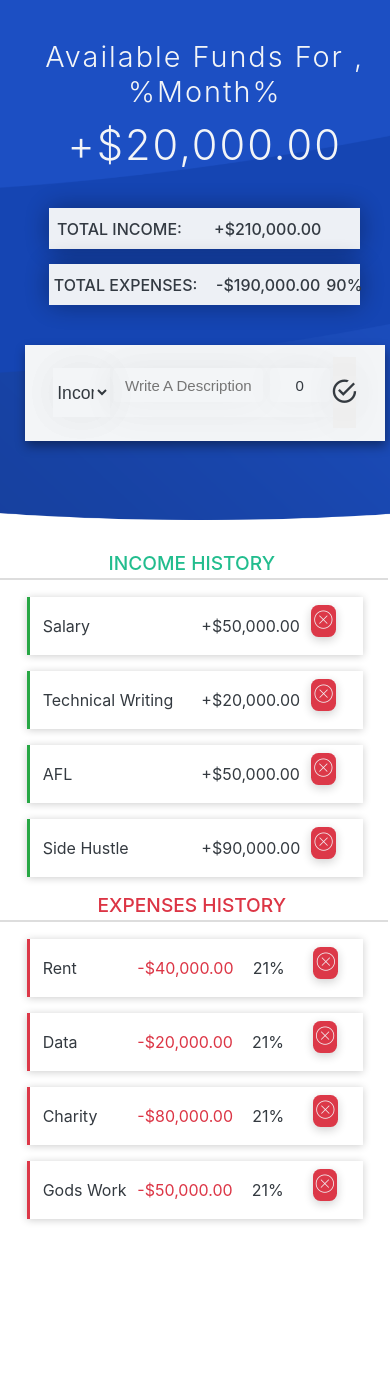
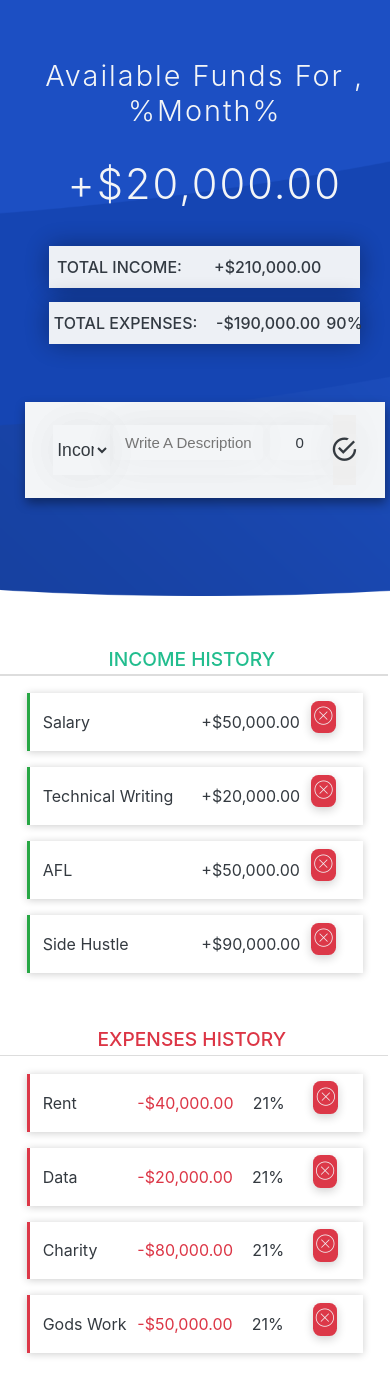
Before and after one commit to victor-cody/MEBA-My-Electronic-Bugetting-App, a React (Create React App) app: page / in a window 390 px wide. Shown: the top 1396 px of the page. Before the commit the page ends 1266 px from the top, so only its background shows below. Built offline with nearby package versions, Linux system fonts and the light colour scheme; the HTML template or start-up script is replaced by a standard one.

Commit message:
Fixed issue with datastructure that prevented the deletion of items

```diff
--- a/src/assets/css/styles.css
+++ b/src/assets/css/styles.css
@@ -434,6 +434,7 @@ Main
   /* line 53, ../../3D Objects/Projects workspace/React Projects/MEBA/src/assets/sass/components/_budget-containers.scss */
   .container > * {
     width: 88%;
+    margin: 1.2rem 0;
   }
 }
 
--- a/src/assets/sass/components/_budget-containers.scss
+++ b/src/assets/sass/components/_budget-containers.scss
@@ -52,6 +52,7 @@
 
 		>* {
 			width: 88%;
+			margin: 1.2rem 0;
 		}
 	}
 }
--- a/src/components/Abstracts/BudgetController.js
+++ b/src/components/Abstracts/BudgetController.js
@@ -1,19 +1,26 @@
 import { useContext } from 'react';
 import { GlobalContext } from '../../contex/GlobalState';
 
-//Function to calculate the total of either expenses or income
-export const GetTotals = (type) => {
-	const { transactions, totals } = useContext(GlobalContext);
-	totals[type] = transactions[type].reduce((init, data) => init + data.value, 0)
-	return totals[type];
+// Function to calculate the total income.
+export const GetTotalIncome = () => {
+	const {  totals , incomes } = useContext(GlobalContext);
+	totals.income = incomes.reduce((init, data) => init + data.value, 0)
+	return totals.income;
+}
+
+// Function to calculate the total expenses.
+export const GetTotalExpense = () => {
+	const { totals, expenses } = useContext(GlobalContext);
+	totals.expenses = expenses.reduce((init, data) => init + data.value, 0)
+	return totals.expenses;
 }
 
 //our function to calculate the Budget
 export const GetBudget = () => {
 	let { budget, totals } = useContext(GlobalContext);
 	//calculate the total expenses and income
-	totals.income = GetTotals('income');
-	totals.expenses = GetTotals('expenses');
+	totals.income = GetTotalIncome();
+	totals.expenses = GetTotalExpense();
 	//Calculate the budget: income - expeses
 	budget = totals.income - totals.expenses;
 	return budget;
--- a/src/components/Budget/Budget.jsx
+++ b/src/components/Budget/Budget.jsx
@@ -1,4 +1,5 @@
-import BudgetList from '../Budget_List/BudgetList'
+import IncomesList from '../Budget_List/IncomeList';
+import ExpensesList from '../Budget_List/ExpensesList';
 
 const Budget = () => {
 	return (
@@ -6,10 +7,10 @@ const Budget = () => {
 		<main className="main" id="main">
 
 			<div className="container clearfix">
-			{/* income list dialog  */}
-			<BudgetList category="income" />
-			{/* income list dialog  */}
-			<BudgetList category="expenses" />
+				{/* incomes list dialog  */}
+				<IncomesList category="income" />
+				{/* Expenses list dialog  */}
+				<ExpensesList category="expenses" />
 			</div>
 
 		</main >
--- a/src/components/Budget_Item/BudgetItem.jsx
+++ b/src/components/Budget_Item/BudgetItem.jsx
@@ -3,6 +3,8 @@ import { GlobalContext } from '../../contex/GlobalState';
 import { formatNumber } from '../Abstracts/ViewController';
 
 const BudgetItem = ({ item: { description, value, id, }, isExpense }) => {
+
+	const DISPATCH = isExpense ? 'DELETE_EXPENSES' : 'DELETE_INCOME';
 
 	const { deleteTransaction } = useContext(GlobalContext);
 	const isExpPercent = isExpense &&
@@ -12,7 +14,7 @@ const BudgetItem = ({ item: { description, value, id, }, isExpense }) => {
 		}}>
 			21%
 	</div>;
-	const type = isExpense ? 'expense' : 'income' ;
+
 	return (
 		<div className="item clearfix" id={isExpense ? `expense-${id}` : `income-${id}`}>
 			<div className="item_description">{description}</div>
@@ -23,7 +25,7 @@ const BudgetItem = ({ item: { description, value, id, }, isExpense }) => {
 				{isExpPercent}
 				<div className="item_delete">
 					<button
-						onClick={() => deleteTransaction(type, id)}
+						onClick={() => deleteTransaction(DISPATCH, id)}
 						className="item_delete-btn"
 						title="delete item">
 						<i className="ion-ios-close-outline"></i>
--- a/src/components/Budget_List/BudgetList.jsx
+++ b/src/components/Budget_List/BudgetList.jsx
@@ -1,35 +1,35 @@
-import React, { useContext ,useState } from 'react';
-import BudgetItem from '../Budget_Item/BudgetItem';
-import { GlobalContext } from '../../contex/GlobalState'
+// import React, { useContext ,useState } from 'react';
+// import BudgetItem from '../Budget_Item/BudgetItem';
+// import { GlobalContext } from '../../contex/GlobalState'
 
-const BudgetList = ({ category }) => {
-	const [type, setType] = useState(category)
-	const isExpense = category === "expenses" ? true : false;
-	// const items = [{ name: "Coins", value: 555 }, { name: "Grossries", value: 1555 }, { name: "Coins", value: 555 }, { name: "Coins", value: 555 }, { name: "Coins", value: 855 }
-	// ];
+// const BudgetList = ({ category }) => {
+// 	const [type, setType] = useState(category)
+// 	const isExpense = category === "expenses" ? true : false;
+// 	// const items = [{ name: "Coins", value: 555 }, { name: "Grossries", value: 1555 }, { name: "Coins", value: 555 }, { name: "Coins", value: 555 }, { name: "Coins", value: 855 }
+// 	// ];
 
-	const { transactions } = useContext(GlobalContext)
-	const transactionsList = transactions[type];
-	console.log(transactionsList);
+// 	const { transactions } = useContext(GlobalContext)
+// 	const transactionsList = transactions[type];
+// 	console.log(transactionsList);
 
-	return (
-		<div className={category}>
-			<h2 className={`${category}_title`}>{category} History</h2>
+// 	return (
+// 		<div className={category}>
+// 			<h2 className={`${category}_title`}>{category} History</h2>
 
-			<ul className={`${category}-list`} id={`${category}-list`}>
-				{transactionsList.map((transaction, id) => (
+// 			<ul className={`${category}-list`} id={`${category}-list`}>
+// 				{transactionsList.map((transaction, id) => (
 
-					<BudgetItem
-						key={id}
-						item = {transaction}
-						isExpense={isExpense}
-					/>
-				)
-				)}
-			</ul>
+// 					<BudgetItem
+// 						key={id}
+// 						item = {transaction}
+// 						isExpense={isExpense}
+// 					/>
+// 				)
+// 				)}
+// 			</ul>
 
-		</div >
-	);
-};
+// 		</div >
+// 	);
+// };
 
-export default BudgetList;
+// export default BudgetList;
--- /dev/null
+++ b/src/components/Budget_List/ExpensesList.jsx
@@ -0,0 +1,31 @@
+import React, { useContext } from 'react';
+import BudgetItem from '../Budget_Item/BudgetItem';
+import { GlobalContext } from '../../contex/GlobalState'
+
+const ExpensesList = ({ category }) => {
+	const isExpense = category === "expenses" ? true : false;
+
+	const { expenses } = useContext(GlobalContext)
+	console.log(expenses);
+
+	return (
+		<div className={category}>
+			<h2 className={`${category}_title`}>{category} History</h2>
+
+			<ul className={`${category}-list`} id={`${category}-list`}>
+				{expenses.map((transaction, id) => (
+
+					<BudgetItem
+						key={id}
+						item={transaction}
+						isExpense={isExpense}
+					/>
+				)
+				)}
+			</ul>
+
+		</div >
+	);
+};
+
+export default ExpensesList;
--- /dev/null
+++ b/src/components/Budget_List/IncomeList.jsx
@@ -0,0 +1,31 @@
+import React, { useContext } from 'react';
+import BudgetItem from '../Budget_Item/BudgetItem';
+import { GlobalContext } from '../../contex/GlobalState'
+
+const IncomesList = ({ category }) => {
+	const isExpense = category === "expenses" ? true : false;
+
+	const { incomes } = useContext(GlobalContext)
+	console.log(incomes);
+
+	return (
+		<div className={category}>
+			<h2 className={`${category}_title`}>{category} History</h2>
+
+			<ul className={`${category}-list`} id={`${category}-list`}>
+				{incomes.map((transaction, id) => (
+
+					<BudgetItem
+						key={id}
+						item={transaction}
+						isExpense={isExpense}
+					/>
+				)
+				)}
+			</ul>
+
+		</div >
+	);
+};
+
+export default IncomesList;
--- a/src/components/Budget_Total/Budget_Total.jsx
+++ b/src/components/Budget_Total/Budget_Total.jsx
@@ -1,16 +1,16 @@
 import  BudgetIncome  from "../Budget_Income/Budget_Income";
 import  BudgetExpenses  from "../Budget_Expenses/Budget_Expenses";
-import { GetTotals, GetPercentage } from '../Abstracts/BudgetController';
+import {  GetPercentage, GetTotalIncome, GetTotalExpense } from '../Abstracts/BudgetController';
 
 const BudgetTotal = () => {
 
 	return (
 		<div className="budget_items_container">
 			{/* budget income */}
-			<BudgetIncome totalIncome={GetTotals('income')} />
+			<BudgetIncome totalIncome={GetTotalIncome()} />
 			{/* budget Expenses */}
 			<BudgetExpenses
-				totalExpenses={GetTotals('expenses')}
+				totalExpenses={GetTotalExpense()}
 				expensesPercentage={GetPercentage()}
 			/>
 		</div>
--- a/src/components/Header/Header.jsx
+++ b/src/components/Header/Header.jsx
@@ -1,5 +1,5 @@
 // import {useState} from 'react';
-import React, { useContext } from 'react';
+import React from 'react';
 import Budget from '../Budget_Balance/Balance';
 import BudgetTotal from '../Budget_Total/Budget_Total';
 import BudgetForm from '../Budget_Form/BudgetForm';
--- a/src/contex/AppReducer.js
+++ b/src/contex/AppReducer.js
@@ -1,11 +1,18 @@
 export default function AppReducer (state,action)  {
+	console.log(`this is the ${state}`);
 	switch (action.type) {
-		case 'DELETE':
-			console.log(action.itemType)
+		case 'DELETE_EXPENSES':
 			console.log(action.itemID);
 			return {
 				...state,
-				transactions: state.transactions[action.itemType].filter( item => item.id !== action.itemID)
+				expenses: state.expenses.filter( item => item.id !== action.itemID)
+			}
+
+		case 'DELETE_INCOME':
+			console.log(action.itemID);
+			return {
+				...state,
+				incomes: state.incomes.filter(item => item.id !== action.itemID)
 			}
 
 		default:
--- a/src/contex/GlobalState.js
+++ b/src/contex/GlobalState.js
@@ -3,8 +3,7 @@ import AppReducer from './AppReducer';
 
 //initial State
 const initialState = {
-	transactions: {
-		income: [
+		incomes: [
 			{ id: 1, description: "Salary", value: 50_000 },
 			{ id: 2, description: "Technical Writing", value: 20_000 },
 			{ id: 3, description: "AFL", value: 50_000 },
@@ -16,7 +15,7 @@ const initialState = {
 			{ id: 3, description: "Charity", value: 80_000 },
 			{ id: 4, description: "Gods Work", value: 50_000 },
 		]
-	},
+,
 	totals: {
 		income: 0,
 		expenses: 0,
@@ -35,18 +34,18 @@ export const GlobalProvider = ({ children }) => {
 	const [state, dispatch] = useReducer(AppReducer, initialState);
 
 	//deleting an item from the budget and the initialState
-	function deleteTransaction(transType, id) {
+	function deleteTransaction(category, id) {
 		//retriving the id of each element in our array income or expeses
 		dispatch({
-			type: 'DELETE',
+			type: category,
 			itemID:id,
-			itemType: transType
 		})
 	};
 
 	return (
 		<GlobalContext.Provider value={{
-			transactions: state.transactions,
+			incomes: state.incomes,
+			expenses: state.expenses,
 			totals: state.totals,
 			budget: state.budget,
 			deleteTransaction
```
Also changed, not shown: 1 other file (tests, documents, lock files or other folders).
